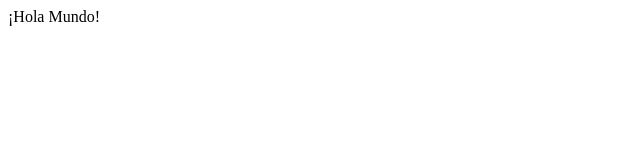
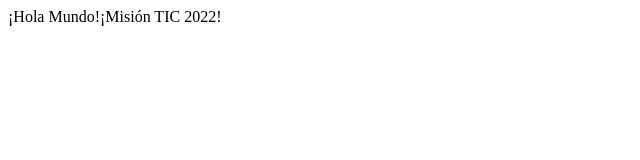
Before and after one commit to G-Athena/proyectog36, a plain HTML site: page index.html in a window 1280 px wide. Shown: the whole page, without its empty margins (0-640 px from the left). Drawn offline with Linux system fonts and the light colour scheme.

Commit message:
Version 2.0

```diff
--- a/index.html
+++ b/index.html
@@ -7,6 +7,6 @@
     <title>Document</title>
 </head>
 <body>
-    ¡Hola Mundo!
+    ¡Hola Mundo!¡Misión TIC 2022!
 </body>
 </html>
```
